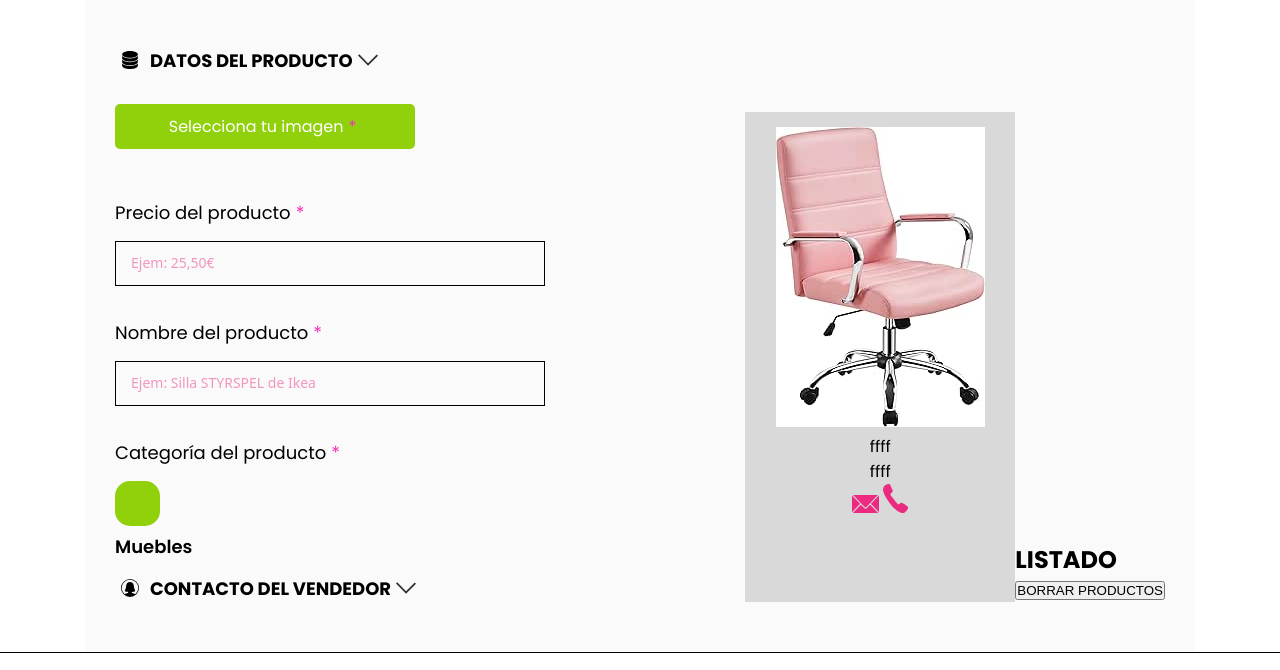
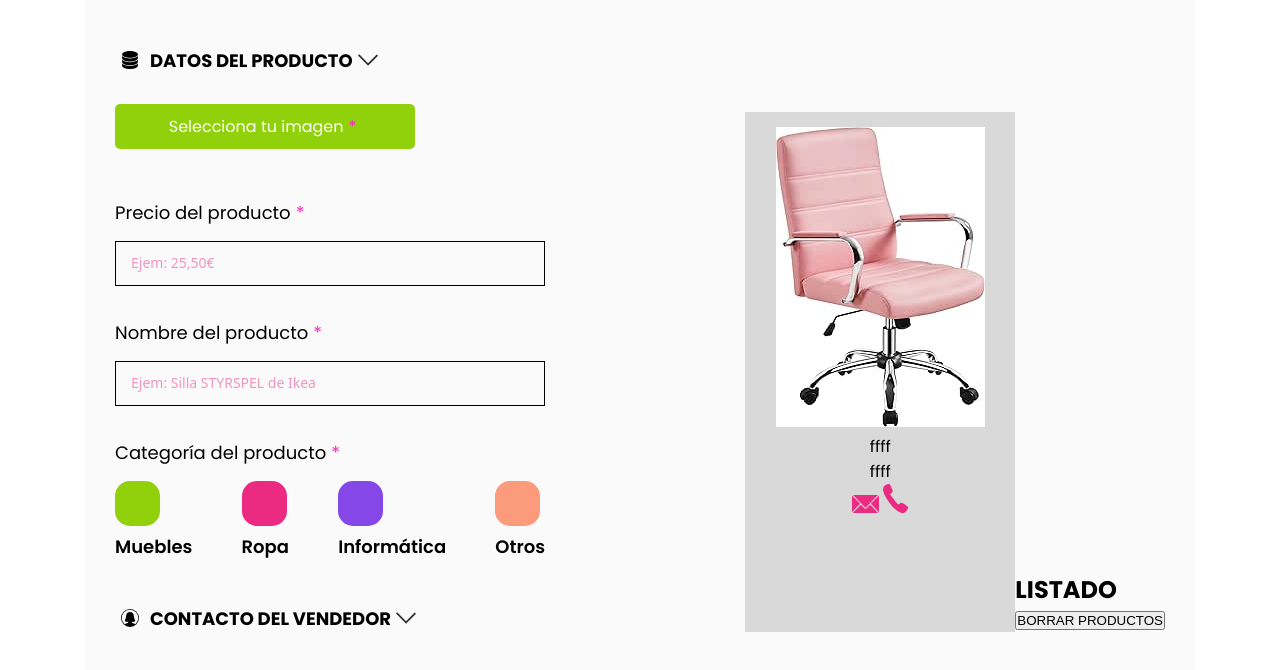
Before and after one commit to Juls-ux/username-project-promo-c-pt-module-2-team-2, a website built with Vite: page src/form.html in a window 1280 px wide. Shown: the part 125-795 px from the top of the page. Built offline with nearby package versions, Linux system fonts and the light colour scheme.

Commit message:
render Allcolors

```diff
--- a/src/js/main.js
+++ b/src/js/main.js
@@ -11,22 +11,49 @@ const purple = document.querySelector('.js_purple');
 const orange = document.querySelector('.js_orange');
 
 const ProductContainer = document.querySelector('.js_ProductContainer');
-const selectcategoryText= document.querySelector('.js_selectcategory');
+const selectcategoryText = document.querySelector('.js_selectcategory');
 
-const categoryText = document.querySelector('.js_categoryText'); // Asegúrate de esta selección
+const categoryText = document.querySelector('.js_categoryText');
 
 
 //Variable de colores
-const colorObj = {
-    color:"#90D10B",
+
+let allColors = [
+    {
+        color: "#90D10B",
         category: "Muebles",
-};
+    },
+    {
+        color: "#EB2A82",
+        category: "Ropa",
+    },
+    {
+        color: "#8547E8",
+        category: "Informática",
+    },
+    {
+        color: "#FC9A7C",
+        category: "Otros",
+    },
 
+]
 
 //Funciones
-
-colorsUl.innerHTML = `
+const renderOneColour = (colorObj) => {
+    const html= `
     <li class="js_colorLi colorLi">
       <button class="colorPalette" style="background-color: ${colorObj.color};"></button>
       <p class="js_categoryText categoryText">${colorObj.category}</p>
     </li>`;
+
+    return html;
+};
+
+const renderAllColors = () => {
+    let html = '';
+    for (const colorObj of allColors) { // Usar 'const colorObj' para cada objeto en 'allColors'
+        html += renderOneColour(colorObj); // Pasar cada objeto al renderizador
+    }
+    colorsUl.innerHTML = html; // Actualizar el contenido del UL
+}
+renderAllColors();
--- a/src/scss/layout/_form.scss
+++ b/src/scss/layout/_form.scss
@@ -224,6 +224,12 @@ main {
         border-radius: 15px;
 
     }
+    &_colorsul {
+        display: flex;
+        flex-direction: row;
+        justify-content: space-between;
+        margin-bottom: 30px;
+    }
 }
 
 .container {
```
Lines whose indentation alone changed are shown as unchanged.
